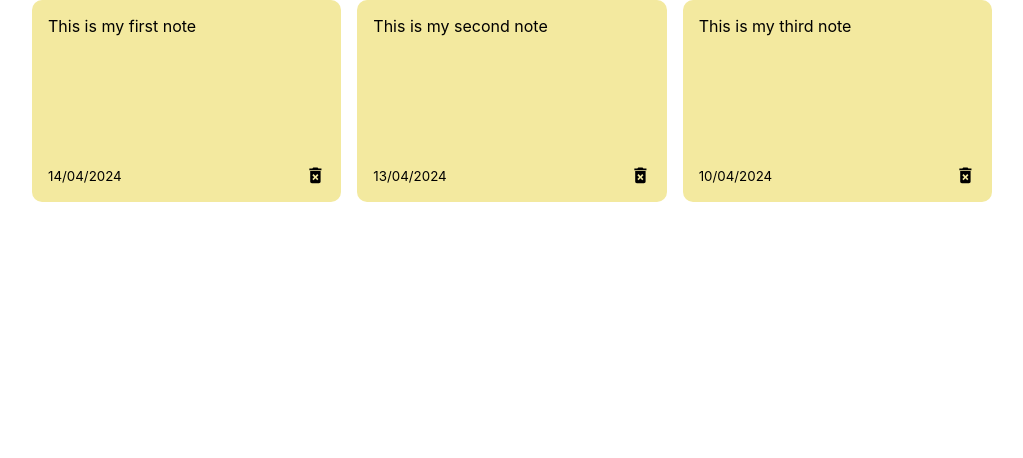
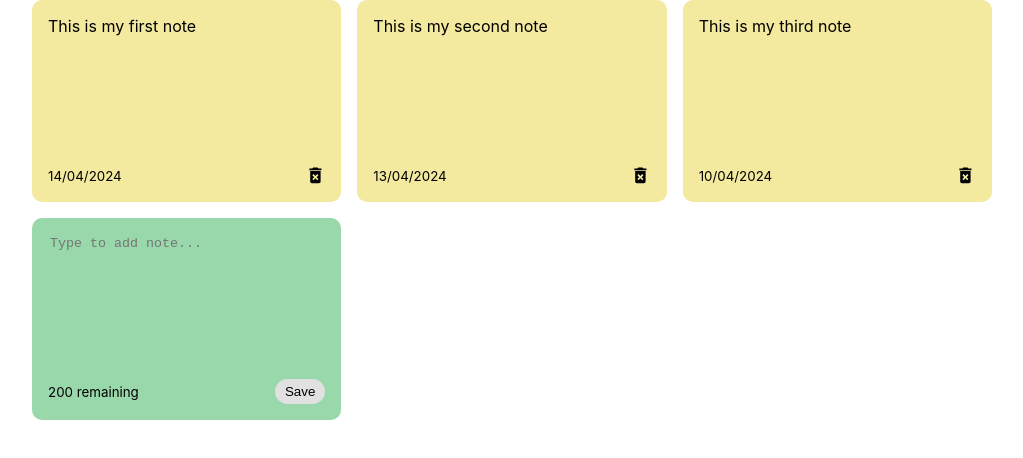
Before and after one commit to paulolibutan/react-notes-app, a React (Create React App) app: page / in a window 1280 px wide. Shown: the top 458 px of the page, without its empty margins (128-1151 px from the left). Built offline with nearby package versions, Linux system fonts and the light colour scheme.

Commit message:
Add adding notes component

```diff
--- a/src/App.js
+++ b/src/App.js
@@ -21,9 +21,20 @@
     },
   ]);
 
+  const addNote = (text) => {
+    const date = new Date();
+    const newNote = {
+      id: nanoid(),
+      text: text,
+      date: date.toLocaleDateString(),
+    };
+    const newNotes = [...notes, newNote];
+    setNotes(newNotes);
+  };
+
   return (
     <div className="container">
-      <NotesList notes={notes}/>
+      <NotesList notes={notes} handleAddNote={addNote} />
     </div>
   );
 };
--- /dev/null
+++ b/src/components/AddNote.js
@@ -0,0 +1,36 @@
+import { useState } from "react";
+
+const AddNote = ({ handleAddNote }) => {
+  const [noteText, setNoteText] = useState("");
+
+  const handleChange = (e) => {
+    setNoteText(e.target.value);
+  };
+
+  const handleSaveClick = () => {
+    if (noteText.trim().length > 0) {
+      handleAddNote(noteText);
+      setNoteText("");
+    }
+  };
+
+  return (
+    <div className="note new">
+      <textarea
+        rows="8"
+        cols="10"
+        placeholder="Type to add note..."
+        value={noteText}
+        onChange={(e) => handleChange(e)}
+      ></textarea>
+      <div className="note-footer">
+        <small>200 remaining</small>
+        <button className="save" onClick={handleSaveClick}>
+          Save
+        </button>
+      </div>
+    </div>
+  );
+};
+
+export default AddNote;
--- a/src/components/Note.js
+++ b/src/components/Note.js
@@ -1,6 +1,6 @@
 import { MdDeleteForever } from "react-icons/md";
 
-const Note = ({ id, text, date }) => {
+const Note = ({ text, date }) => {
   return (
     <div className="note">
       <span>{text}</span>
--- a/src/components/NotesList.js
+++ b/src/components/NotesList.js
@@ -1,11 +1,13 @@
 import Note from "./Note";
+import AddNote from "./AddNote";
 
-const NotesList = ({ notes }) => {
+const NotesList = ({ notes, handleAddNote }) => {
   return (
     <div className="note-list">
       {notes.map((note) => (
-        <Note id={note.id} text={note.text} date={note.date} />
+        <Note key={note.id} text={note.text} date={note.date} />
       ))}
+      <AddNote handleAddNote={handleAddNote} />
     </div>
   );
 };
--- a/src/index.css
+++ b/src/index.css
@@ -23,7 +23,33 @@
 .note-list {
   display: grid;
   grid-gap: 1rem;
-  grid-template-columns: repeat(auto-fit,minmax(250px,1fr));
+  grid-template-columns: repeat(auto-fit, minmax(250px, 1fr));
+}
+
+.note.new {
+  background-color: #98D8AA;
+}
+
+textarea {
+  border: none;
+  resize: none;
+  background-color: #98D8AA;
+}
+
+textarea:focus {
+  outline: none;
+}
+
+.save {
+  background-color: #E1E1E1;
+  border: none;
+  border-radius: 15px;
+  padding: 5px 10px;
+}
+
+.save:hover {
+  background-color: #EDEDED;
+  cursor: pointer;
 }
 
 .note {
```
